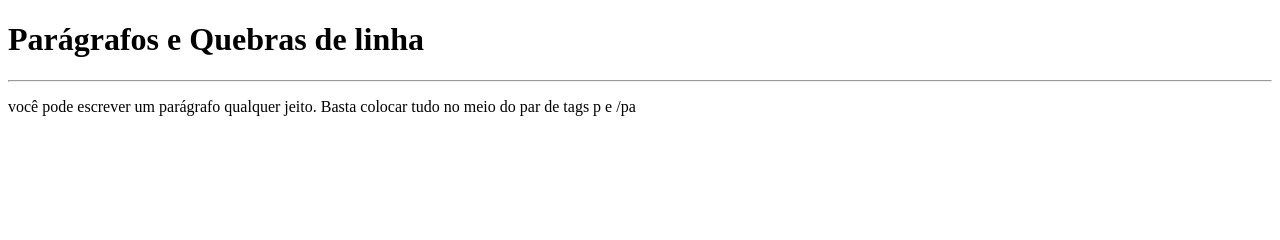
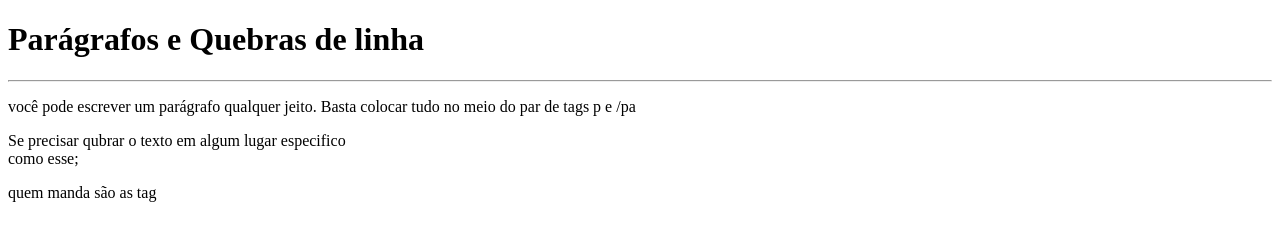
Before and after one commit to SebastiaoJunior95/Aprendendo-HTML-E-CSS, a plain HTML site: page index.html in a window 1280 px wide. Drawn offline with Linux system fonts and the light colour scheme.

Commit message:
tag <br>

```diff
--- a/index.html
+++ b/index.html
@@ -15,6 +15,8 @@
     Basta colocar tudo
 no meio do par de tags p e /pa
 </p>
+<p>Se precisar qubrar o texto em algum lugar especifico <br> como esse;</p>
+<p>quem manda são as tag</p>
 
 </body>
 </html>
```
